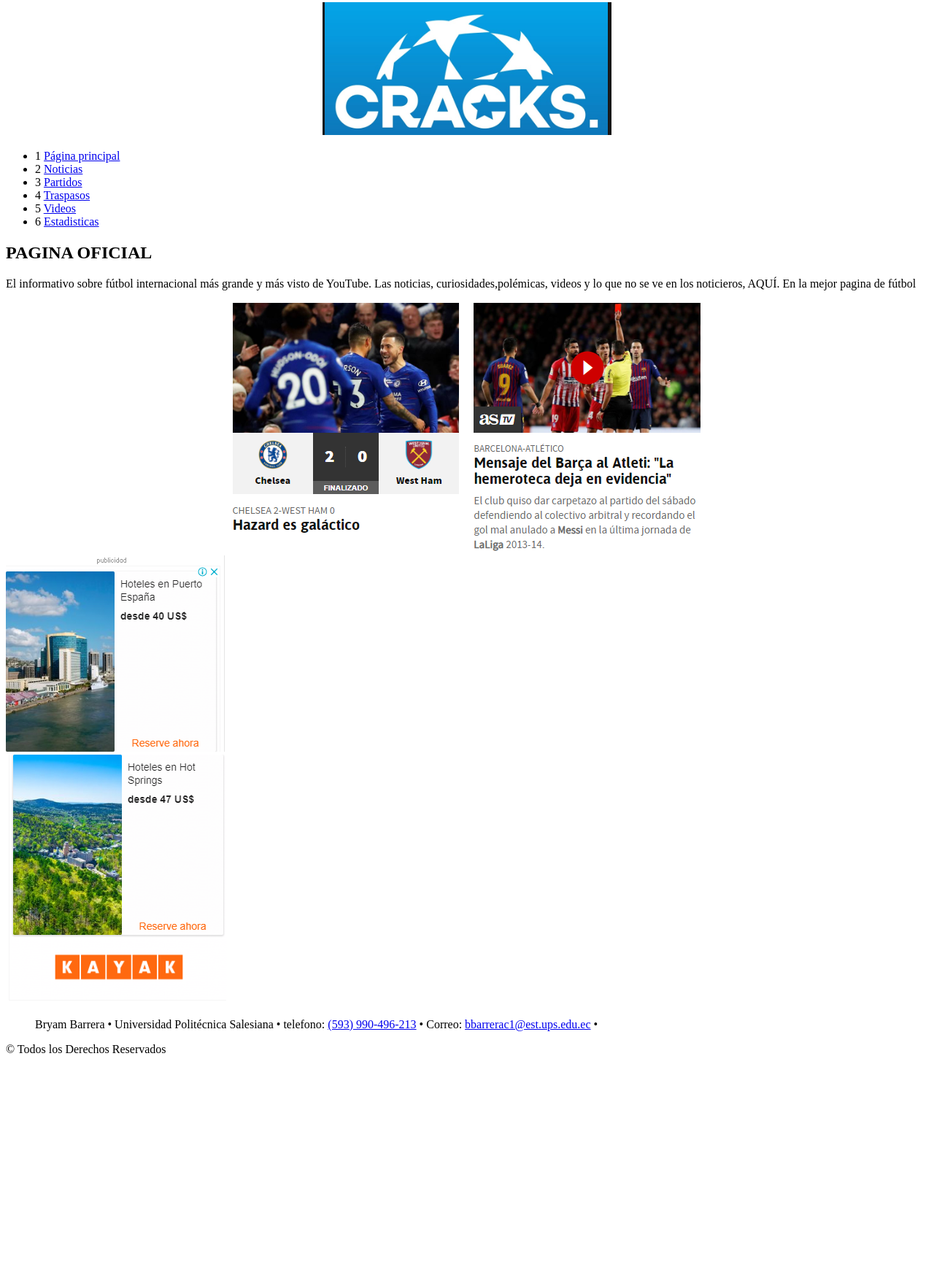
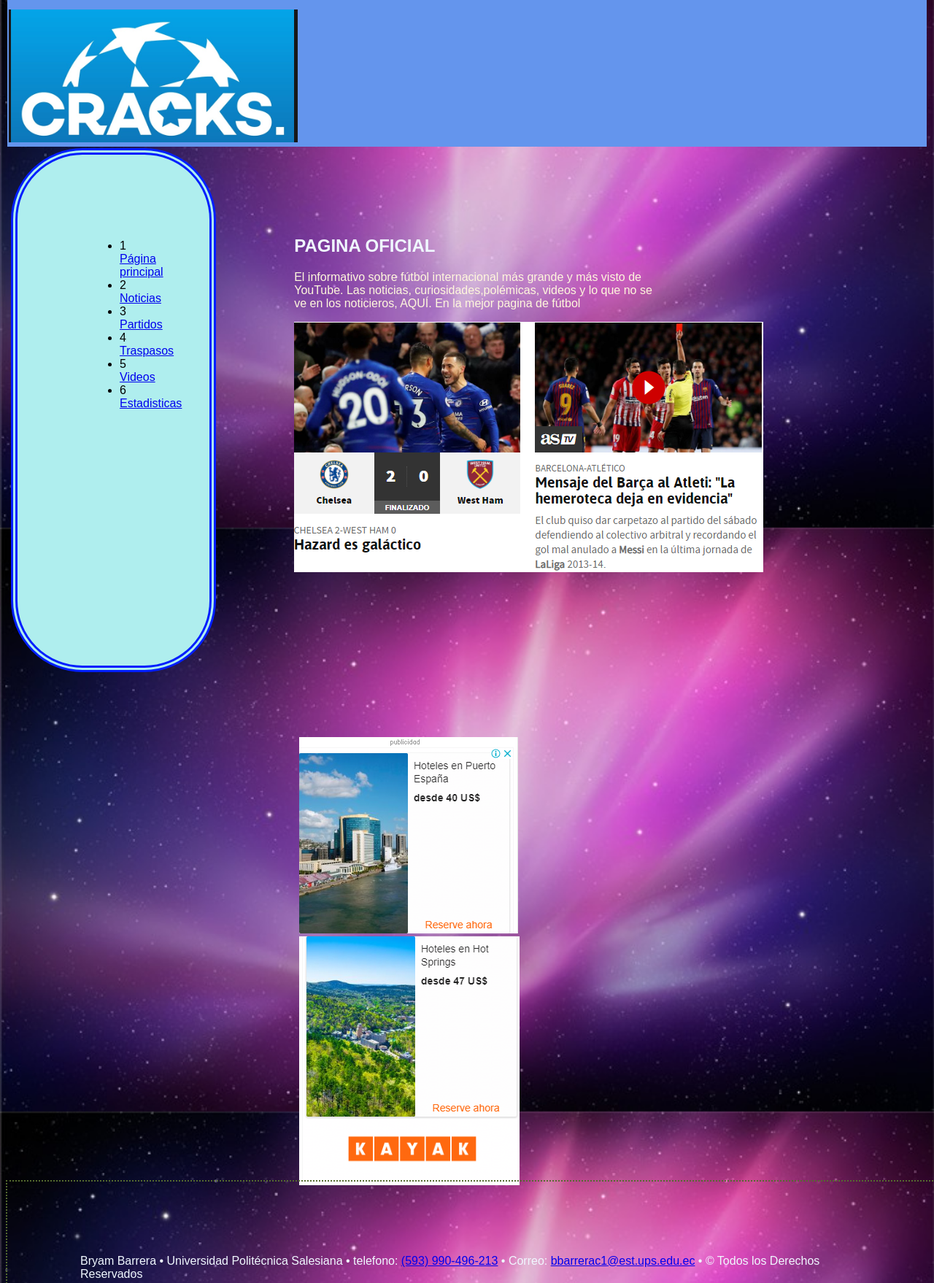
Before and after one commit to xavieerbbc/Practica02-Mi-Sitio-Web-CSS-, a plain HTML site: page Index.html in a window 1280 px wide. Shown: the part 77-1835 px from the top of the page at 73% size. Before the commit the page ends 1532 px from the top, so only its background shows below. Drawn offline with Linux system fonts and the light colour scheme.

Commit message:
creacion de pagina de 3 columnas y edicion del primer css

```diff
--- a/Index.html
+++ b/Index.html
@@ -15,9 +15,9 @@
             <h1>
                 CRACKS
             </h1>
-            <center>
-                <img src="./images/cracks.png" alt="HTML5">
-            </center>
+
+            <img src="./images/cracks.png" alt="HTML5">
+
         </header>
     </div>
     <div id="caja2">
@@ -47,9 +47,9 @@
 
         <section>
             <aside>
-                <center>
-                    <img src="./images/princip.PNG" alt="HTML5">
-                </center>
+
+                <img src="./images/princip.PNG" alt="HTML5">
+
             </aside>
 
         </section>
@@ -66,11 +66,10 @@
 
     <div id="caja5">
         <footer>
-            <ul>
-                Bryam Barrera &#8226; Universidad Politécnica Salesiana &#8226;
-                telefono: <a href="tel:+593990496213">(593) 990-496-213</a> &#8226;
-                Correo: <a href="mailto:bbarrerac1@est.ups.edu.ec">bbarrerac1@est.ups.edu.ec</a> &#8226;
-            </ul>
+
+            Bryam Barrera &#8226; Universidad Politécnica Salesiana &#8226;
+            telefono: <a href="tel:+593990496213">(593) 990-496-213</a> &#8226;
+            Correo: <a href="mailto:bbarrerac1@est.ups.edu.ec">bbarrerac1@est.ups.edu.ec</a> &#8226;
             &#169; Todos los Derechos Reservados
         </footer>
     </div>
--- a/css/CSS.css
+++ b/css/CSS.css
@@ -0,0 +1,67 @@
+* {
+    font-family: Arial;
+}
+
+body {
+    background-repeat: no-repeat;
+    background-size: 100%;
+    background-image: url(../images/fondo.png);
+    background-position: center center;
+    background-attachment: fixed;
+}
+
+div {
+    border-style: none;
+    margin: 7px;
+    padding: 100px;
+}
+
+#caja1 {
+    border-color: red;
+    background-color: cornflowerblue;
+    margin: 2px;
+    padding: 2px;
+}
+
+#caja2 {
+    margin: 0 7px 7px 7px;
+    background-color:paleturquoise;
+    width: 5%;
+    float: left;
+    height: 500px;
+    border-radius: 98px 98px 98px 98px;
+    -moz-border-radius: 98px 98px 98px 98px;
+    -webkit-border-radius: 98px 98px 98px 98px;
+    border: 9px double #001eff;
+}
+
+#caja3 {
+    margin: 0 7px 7px 0;
+    border-color: darkgray;
+    width: 40%;
+    float: left;
+    height: 500px;
+}
+
+#caja4 {
+    margin: 0 0 7px 7px;
+    width: 5%;
+    float: left;
+    height: 500px;
+}
+
+#caja5 {
+    border: 2px coral dotted;
+    margin: 0;
+    border-color: darkolivegreen;
+    float: left;
+    width: 86%;
+    height: 10px;
+    color: aliceblue;
+}
+ h2{
+     color: aliceblue;
+ }
+ p{
+     color: cornsilk;
+ }
```
Also changed, not shown: images/fondo.png (added).
